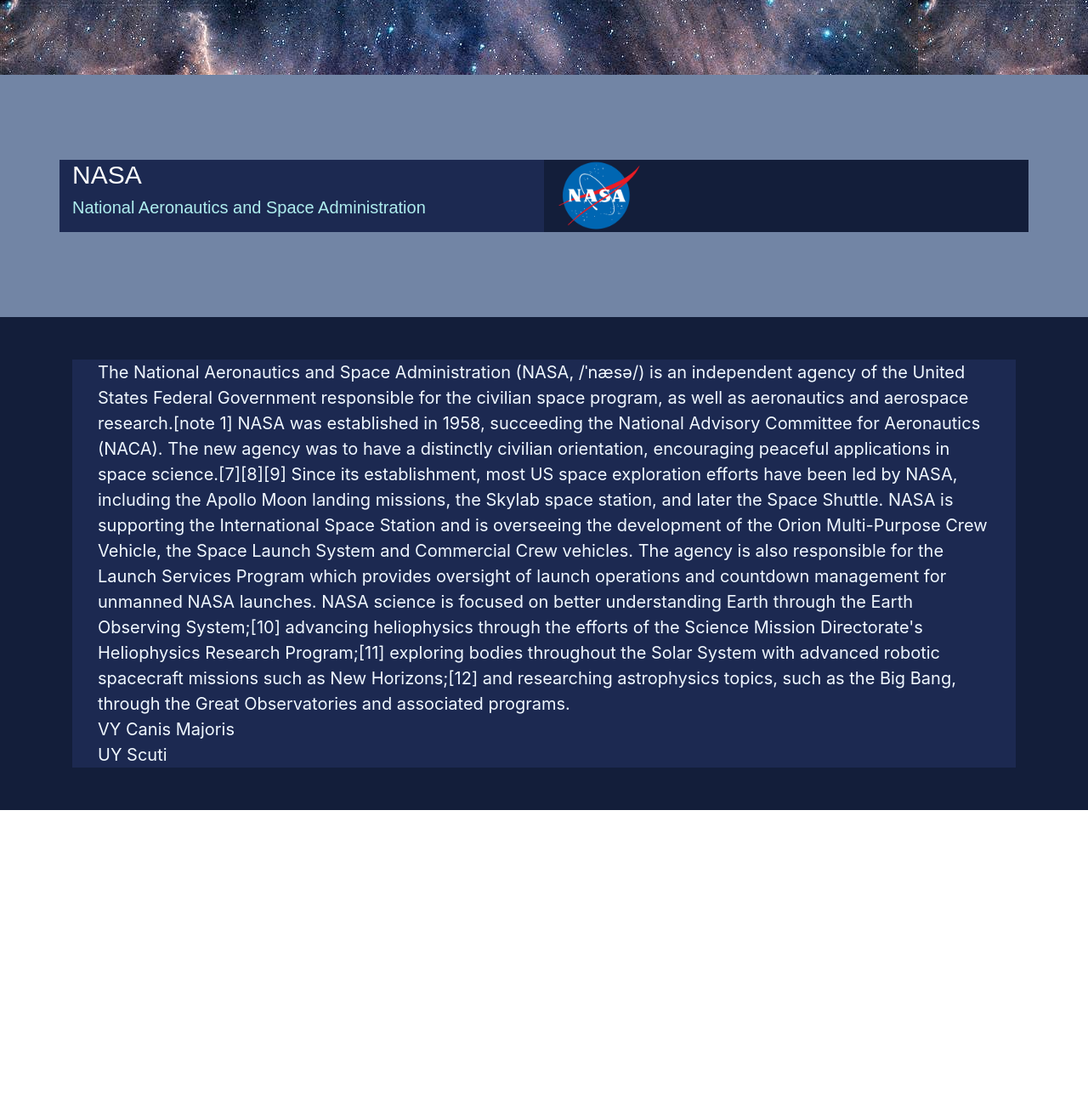
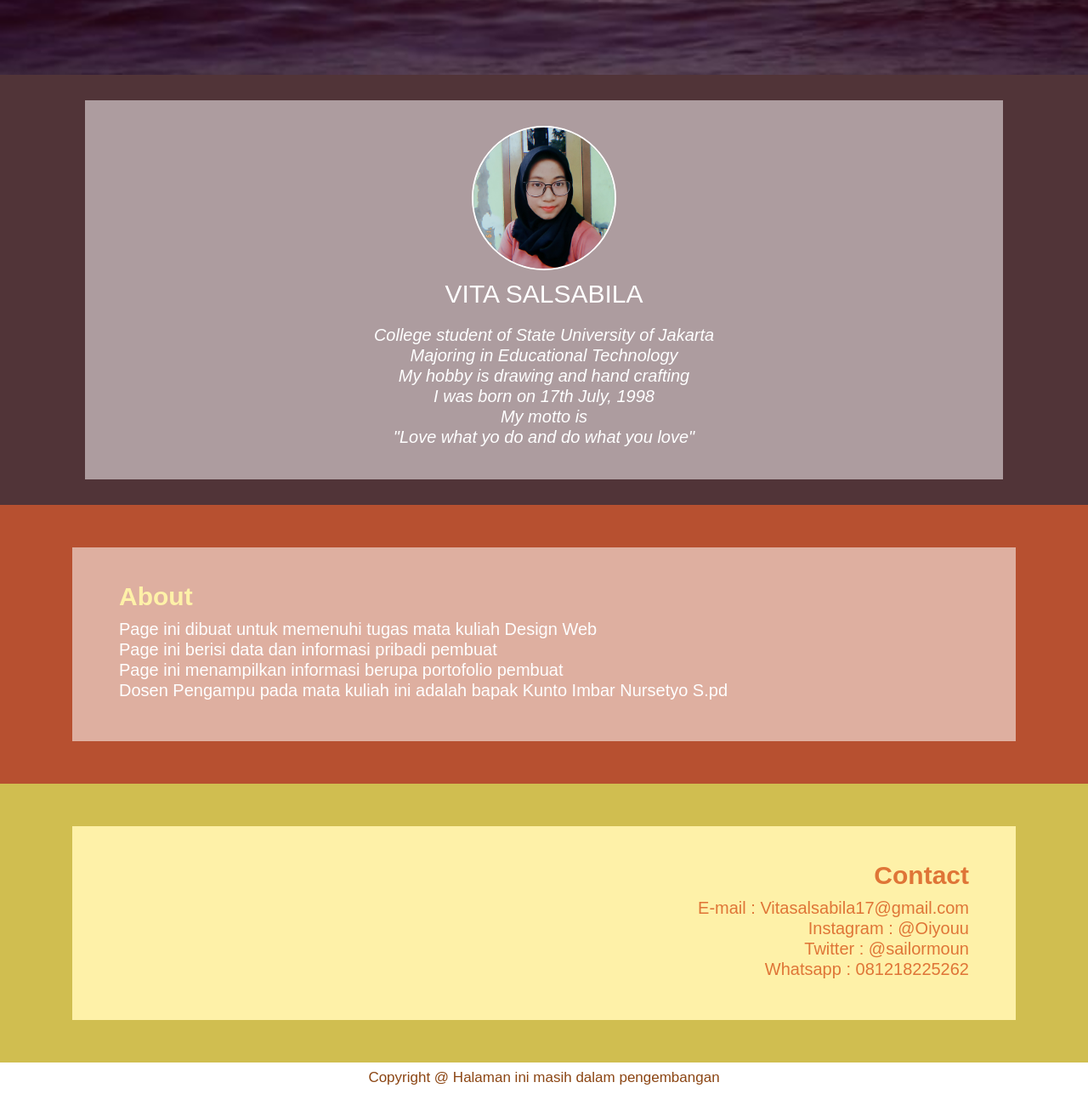
Before and after one commit to Vitasalsabila/Deweb, a plain HTML site: page index.html in a window 1280 px wide. Shown: the part 712-2012 px from the top of the page at 85% size. Before the commit the page ends 1665 px from the top, so only its background shows below. Drawn offline with Linux system fonts and the light colour scheme.

Commit message:
Add files via upload

```diff
--- a/css/main.css
+++ b/css/main.css
@@ -3,23 +3,28 @@ body,html{
     margin:0 auto;
 }
 .section1{
-    background: url(../img/IMG.jpg);
-    width: 100%;
-    height: 100%;
+    background: url(../img/sunset-swells-711x400.jpg);
+    background-size: cover;
+    height:100%;
+    font-family: sans-serif;
     text-align: center;
-    padding-top: 50px ;
+    padding-top: 150px ;
 }
 
 .judul{
     font-family: sans-serif;
     font-size: 30px;
     color: white;
+    width: auto;
+    padding: 10px;
+
 }
 
 .sub-judul {
    font-family: sans-serif;
     font-size: 20px;
-    color: paleturquoise;
+    color: white;
+    text-align:justify center;
 
 }.
 .sub-header{
@@ -28,27 +33,117 @@ body,html{
 }
 
 .section2{
-    padding: 100px 0px ;
-    background: #7285a5 ;
+    padding: 30px 0px ;
+    background: #513438 ;
+    background-position: center;
+
 }
-.col-kiri{
-    background: #1C2951 ;
-    font-size: 20px ;
-    color: aliceblue ;
+.kolom {
+    background: #ad9c9f;
+    background-position:center;
+    background-size: contain;
+    padding:30px;
+    text-align: center;
+
 }
-.col-kanan{
-    background: #131e3a ;
+.bulet {
+    border-radius: 50%;
+    border: 2px solid #fff;
+    width: 170px;
+    height: 170px;
 }
+.sub-judul2 {
+    font-family: sans-serif;
+    font-size: 20px;
+    color: white;
+    text-align:center;
+    font-style: italic;
+}
+
+
 .section3{
     min-height: 300px ;
     padding: 50px 0px ;
-    background: #131e3a  ;
+    background: #b75030  ;
+}
+.sub-judul3 {
+    font-family: sans-serif;
+    font-size: 20px;
+    color: white;
+    text-align:justify;
+
+}
+.kolom2 {
+    background: #deafa0;
+    background-position: center;
+    padding: 40px;
+   text-align: center;
+}
+.judul1 {
+    font-family: sans-serif;
+    font-size: 30px;
+    color: white;
+    width: auto;
+    text-align: justify;
+    color: #fef1a8;
+}
+
+.section4{
+    min-height: 300px ;
+    padding: 50px 0px ;
+    background: #d0be50;
+}
+.kolom3 {
+    background: #fef1a8;
+    background-position: center;
+    padding: 40px;
+   text-align: center;
+}
+.sub-judul4 {
+    font-family: sans-serif;
+    font-size: 20px;
+    color: #df7537;
+    text-align:right;
+
+}
+
+.judul2 {
+    font-family: sans-serif;
+    font-size: 30px;
+    color: white;
+    width: auto;
+    text-align:right;
+    color: #df7537;
 }
 .link{
     padding: 10px 15px ;
-
+    color: #6b4842;
 }
 .link:hover {
-    background: #7285a5 ;
-    color: aliceblue ;
+    background: #df7437 ;
+    color: white;
 }
+.link1{
+    padding: 10px 15px ;
+    padding-top: 20px;
+    color: white;
+}
+.link1:hover {
+   border: 2px solid #fff;
+    color: white;
+}
+.navbar1 {
+    text-align: center;
+    padding-top: 20px;
+    color: white;
+}
+
+.section5{
+    min-height: 50px ;
+    padding: 5px 0px ;
+    background: #ffff;
+    font-size: 17px;
+    color: saddlebrown;
+    text-align: center;
+    font-family: sans-serif;
+}
--- a/index.html
+++ b/index.html
@@ -1,7 +1,7 @@
 <!doctype html>
 <html>
     <head>
-        <title>NASA</title>
+        <title>Vita Salsabila</title>
         <meta name="viewport" content="width=device-width, initial-scale=1, minimum-scale=1">
         <link rel="stylesheet" type="text/css" href="css/main.css">
         <link rel="stylesheet" href="css/bootstrap.min.css">
@@ -21,57 +21,98 @@
                     <div class="navbar-nav">
                         <a class="link" href="#Home">Home </a>
                         <a class="link" href="#Profile">Profile</a>
-                        <a class="link" href="#About Us">About Us</a>
-                        <a class="link" href="https://twitter.com/nasa
+                        <a class="link" href="#About">About</a>
+                         <a class="link" href="#Contact">Contact</a>
+                         <a class="link" href="https://twitter.com/sailormoun
 " target="_blank">Twitter</a>
                     </div>
                 </div>
             </div>
         </nav>
         <!--section 1-->
+
         <section class="section1" id="Home">
-            <img src="img/nasa.png" width="300px">
-            <h1 class="judul">
-            <strong>NASA</strong>
-            </h1>
+
+            <h1 class="judul"><div style="border: 2px solid #ffff; padding: 15px ">
+           Hi, I am Vita!
+                </div></h1>
             <h2 class="sub-judul">
-                National Aeronautics and Space Administration
-                <br>
-                Un-official NASA web
+                Hello! my name is Vita Salsabila and welcome to my personal page
             </h2>
+
+             <div class="navbar1">
+                        <a class="link1" href="#Home">Home </a>
+                        <a class="link1" href="#Profile">Profile</a>
+                        <a class="link1" href="#About">About</a>
+                         <a class="link1" href="#Contact">Contact</a>
+                         <a class="link1" href="https://twitter.com/sailormoun
+" target="_blank">Twitter</a>
+                 </div>
         </section>
         <!--section2--->
         <section class="section2" id="Profile">
         <div class="container">
-            <div class="row">
-                <div class="col-md-6 col-kiri">
-                    <h1 class="judul">NASA</h1>
-                    <h2 class="sub-judul">National Aeronautics and Space Administration</h2>
+            <div class="col">
+                <div class="kolom" >
+                    <img class="bulet" src="img/20190412_061640_098_1.jpg">
+                    <h1 class="judul">VITA SALSABILA</h1>
+                    <h2 class="sub-judul2"> College student of State University of Jakarta
+                        <br>Majoring in Educational Technology
+                        <br>My hobby is drawing and hand crafting
+                        <br>I was born on 17th July, 1998
+                        <br>My motto is
+                        <br> "Love what yo do and do what you love"
+                    </h2>
                 </div>
-                <div class="col-md-6 col-kanan">
-                <img src="img/nasa.png" width="100px">
-                </div>
+
             </div>
             </div>
             </section>
 
          <!--section 3-->
-        <section class="section3" id="About Us">
+        <section class="section3" id="About">
         <div class="container">
-            <div class="col col-kiri">
+            <div class="kolom2">
                 <div class="col">
-                   The National Aeronautics and Space Administration (NASA, /ˈnæsə/) is an independent agency of the United States Federal Government responsible for the civilian space program, as well as aeronautics and aerospace research.[note 1]
+                      <h1 class="judul1">
+                          <strong>About</strong></h1>
+                     <h2 class="sub-judul3"> Page ini dibuat untuk memenuhi tugas mata kuliah Design Web
+                        <br>Page ini berisi data dan informasi pribadi pembuat
+                        <br>Page ini menampilkan informasi berupa portofolio pembuat
+                        <br>Dosen Pengampu pada mata kuliah ini adalah bapak Kunto Imbar Nursetyo S.pd
 
-NASA was established in 1958, succeeding the National Advisory Committee for Aeronautics (NACA). The new agency was to have a distinctly civilian orientation, encouraging peaceful applications in space science.[7][8][9] Since its establishment, most US space exploration efforts have been led by NASA, including the Apollo Moon landing missions, the Skylab space station, and later the Space Shuttle. NASA is supporting the International Space Station and is overseeing the development of the Orion Multi-Purpose Crew Vehicle, the Space Launch System and Commercial Crew vehicles. The agency is also responsible for the Launch Services Program which provides oversight of launch operations and countdown management for unmanned NASA launches.
+                    </h2>
+                    </div>
 
-NASA science is focused on better understanding Earth through the Earth Observing System;[10] advancing heliophysics through the efforts of the Science Mission Directorate's Heliophysics Research Program;[11] exploring bodies throughout the Solar System with advanced robotic spacecraft missions such as New Horizons;[12] and researching astrophysics topics, such as the Big Bang, through the Great Observatories and associated programs.
-                </div>
+
+            </div>
+            </div>
+            </section>
+
+        <!--section 4-->
+          <section class="section4" id="Contact">
+        <div class="container">
+            <div class="kolom3">
                 <div class="col">
-                    VY Canis Majoris
-                </div>
+                      <h1 class="judul2">
+                          <strong>Contact</strong></h1>
+                     <h2 class="sub-judul4"> E-mail : Vitasalsabila17@gmail.com
+                        <br>Instagram : @Oiyouu
+                        <br>Twitter : @sailormoun
+                        <br>Whatsapp : 081218225262
+
+                    </h2>
+                    </div>
+
+
+            </div>
+            </div>
+            </section>
+
+            <section class="section5" id="Contact">
+        <div class="container">
                 <div class="col">
-                    UY Scuti
-                </div>
+                     Copyright @ Halaman ini masih dalam pengembangan
 
             </div>
             </div>
```
Also changed, not shown: img/20190412_061640_098_1.jpg (added), img/sunset-swells-711x400.jpg (added).
